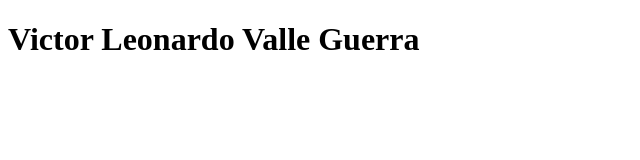
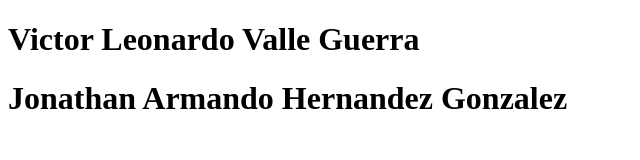
Before and after one commit to Aramisz13/Clase_programacion, a plain HTML site: page Index.html in a window 1280 px wide. Shown: the whole page, without its empty margins (0-640 px from the left). Drawn offline with Linux system fonts and the light colour scheme.

Commit message:
Update Index.html

```diff
--- a/Index.html
+++ b/Index.html
@@ -8,5 +8,6 @@
 </head>
 <body>
     <h1>Victor Leonardo Valle Guerra</h1>
+    <h1>Jonathan Armando Hernandez Gonzalez</h1>
 </body>
 </html>
```
